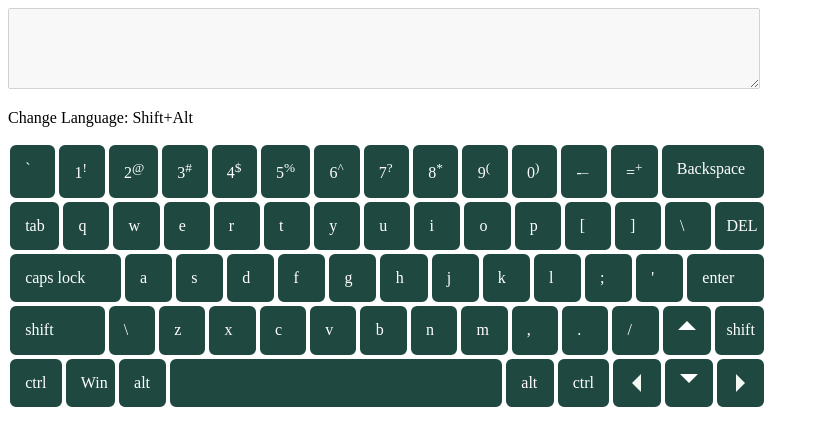
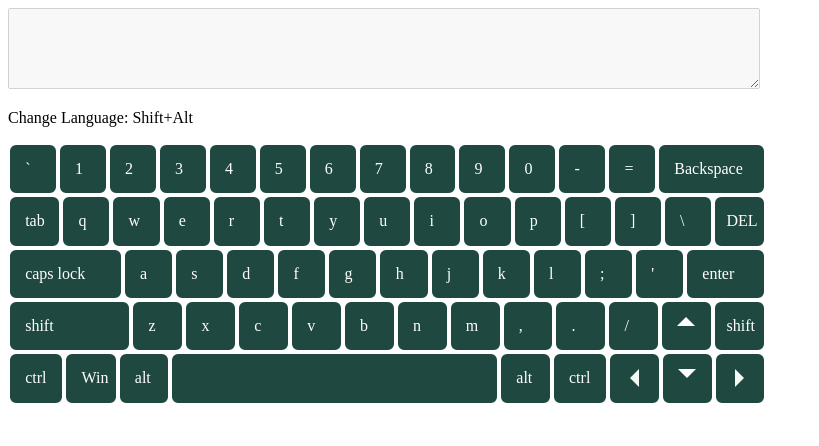
Before and after one commit to Ange1999/virtual-keyboard, a website built with webpack: page index.html in a window 1280 px wide. Shown: the whole page, without its empty margins (0-819 px from the left). Built offline with nearby package versions, Linux system fonts and the light colour scheme.

Commit message:
fix: number input functionality

```diff
--- a/src/css/style.css
+++ b/src/css/style.css
@@ -17,7 +17,7 @@
 }
 
 .space{
-width: 44%;
+width: 40%;
 border: 2px solid white;
 color: white;
 border-radius: 8px;
@@ -57,7 +57,7 @@ color: white;
     border: 2px solid white;
     color: white;
     padding: 2%;
-    width: 10%;
+    width: 12%;
     border-radius: 8px;
 }
 
--- a/src/keyboardMapping.js
+++ b/src/keyboardMapping.js
@@ -14,16 +14,18 @@ export default {
     40: { caps: '', lit: '', onShift: ' ' },
     91: { caps: 'Win', lit: 'Win', onShift: ' ' },
     46: { caps: 'DEL', lit: 'DEL', onShift: ' ' },
-    49: { caps: '', lit: '1', onShift: ' ' },
-    50: { caps: '', lit: '2', onShift: ' ' },
-    51: { caps: '', lit: '3', onShift: ' ' },
-    52: { caps: '', lit: '4', onShift: ' ' },
-    53: { caps: '', lit: '5', onShift: ' ' },
-    54: { caps: '', lit: '6', onShift: ' ' },
-    55: { caps: '', lit: '7', onShift: ' ' },
-    56: { caps: '', lit: '8', onShift: ' ' },
-    57: { caps: '', lit: '9', onShift: ' ' },
-    48: { caps: '', lit: '0', onShift: ' ' },
+    49: { caps: '1', lit: '1', onShift: ' ' },
+    50: { caps: '2', lit: '2', onShift: ' ' },
+    51: { caps: '3', lit: '3', onShift: ' ' },
+    52: { caps: '4', lit: '4', onShift: ' ' },
+    53: { caps: '5', lit: '5', onShift: ' ' },
+    54: { caps: '6', lit: '6', onShift: ' ' },
+    55: { caps: '7', lit: '7', onShift: ' ' },
+    56: { caps: '8', lit: '8', onShift: ' ' },
+    57: { caps: '9', lit: '9', onShift: ' ' },
+    48: { caps: '0', lit: '0', onShift: ' ' },
+    189: { caps: '-', lit: '-', onShift: '_' },
+    187: { caps: '=', lit: '=', onShift: '+' },
     65: { caps: 'A', lit: 'a', onShift: ' ' },
     66: { caps: 'B', lit: 'b', onShift: ' ' },
     67: { caps: 'C', lit: 'c', onShift: ' ' },
@@ -50,15 +52,15 @@ export default {
     88: { caps: 'X', lit: 'x', onShift: ' ' },
     89: { caps: 'Y', lit: 'y', onShift: ' ' },
     90: { caps: 'Z', lit: 'z', onShift: ' ' },
-    186: { caps: ':', lit: ';', onShift: ' ' },
-    188: { caps: '<', lit: ',', onShift: ' ' },
-    190: { caps: '>', lit: '.', onShift: ' ' },
-    191: { caps: '?', lit: '/', onShift: ' ' },
-    192: { caps: '~', lit: '`', onShift: ' ' },
-    219: { caps: '{', lit: '[', onShift: ' ' },
-    220: { caps: '/', lit: '&#92', onShift: ' ' },
-    221: { caps: ' }', lit: ']', onShift: ' ' },
-    222: { caps: '&#34', lit: '&#39', onShift: ' ' },
+    186: { caps: ';', lit: ';', onShift: ' ' },
+    188: { caps: ',', lit: ',', onShift: ' ' },
+    190: { caps: '.', lit: '.', onShift: ' ' },
+    191: { caps: '/', lit: '/', onShift: ' ' },
+    192: { caps: '`', lit: '`', onShift: ' ' },
+    219: { caps: '[', lit: '[', onShift: ' ' },
+    220: { caps: '\\', lit: '\\', onShift: ' ' },
+    221: { caps: ']', lit: ']', onShift: ' ' },
+    222: { caps: "'", lit: "'", onShift: ' ' },
   },
 
   ru: {
@@ -76,16 +78,16 @@ export default {
     91: { caps: 'Win', lit: 'Win', onShift: ' ' },
     46: { caps: 'DEL', lit: 'DEL', onShift: ' ' },
     32: { caps: ' ', lit: ' ', onShift: ' ' },
-    49: { caps: '!', lit: '1', onShift: ' ' },
-    50: { caps: '', lit: '2', onShift: ' ' },
-    51: { caps: '', lit: '3', onShift: ' ' },
-    52: { caps: '', lit: '4', onShift: ' ' },
-    53: { caps: '', lit: '5', onShift: ' ' },
-    54: { caps: '', lit: '6', onShift: ' ' },
-    55: { caps: '', lit: '7', onShift: ' ' },
-    56: { caps: '', lit: '8', onShift: ' ' },
-    57: { caps: '', lit: '9', onShift: ' ' },
-    48: { caps: '', lit: '0', onShift: ' ' },
+    49: { caps: '1', lit: '1', onShift: ' ' },
+    50: { caps: '2', lit: '2', onShift: ' ' },
+    51: { caps: '3', lit: '3', onShift: ' ' },
+    52: { caps: '4', lit: '4', onShift: ' ' },
+    53: { caps: '5', lit: '5', onShift: ' ' },
+    54: { caps: '6', lit: '6', onShift: ' ' },
+    55: { caps: '7', lit: '7', onShift: ' ' },
+    56: { caps: '8', lit: '8', onShift: ' ' },
+    57: { caps: '9', lit: '9', onShift: ' ' },
+    48: { caps: '0', lit: '0', onShift: ' ' },
     65: { caps: 'Ф', lit: 'ф', onShift: ' ' },
     66: { caps: 'И', lit: 'и', onShift: ' ' },
     67: { caps: 'С', lit: 'с', onShift: ' ' },
@@ -113,12 +115,14 @@ export default {
     89: { caps: 'Н', lit: 'н', onShift: ' ' },
     90: { caps: 'Я', lit: 'я', onShift: ' ' },
     186: { caps: 'Ж', lit: 'ж', onShift: ' ' },
+    189: { caps: '-', lit: '-', onShift: '_' },
+    187: { caps: '=', lit: '=', onShift: '+' },
     188: { caps: 'Б', lit: 'б', onShift: ' ' },
     190: { caps: 'Ю', lit: 'ю', onShift: ' ' },
-    191: { caps: ',', lit: '.', onShift: ' ' },
+    191: { caps: '.', lit: '.', onShift: ' ' },
     192: { caps: 'Ё', lit: 'ё', onShift: ' ' },
     219: { caps: 'Х', lit: 'х', onShift: ' ' },
-    220: { caps: '/', lit: '&#92', onShift: ' ' },
+    220: { caps: '\\', lit: '\\', onShift: ' ' },
     221: { caps: 'Ъ', lit: 'ъ', onShift: ' ' },
     222: { caps: 'Э', lit: 'э', onShift: ' ' },
   },
--- a/src/keyboardRenderer.js
+++ b/src/keyboardRenderer.js
@@ -9,18 +9,18 @@ function renderTextarea(oBody) {
 function keyboardRenderer(oBody, sLang, sSize) {
   oBody.insertAdjacentHTML('beforeend', `<div id ='${rootKeyboardId}'>
     <div class = "keyboardRow"><div class = "letter button" id="192">${keyboardMapping[sLang][192][sSize]}</div>
-    <div class = "letter button"><span>${keyboardMapping[sLang][49][sSize]}</span><sup>!</sup></div>
-    <div class = "letter button"><span>${keyboardMapping[sLang][50][sSize]}</span><sup>@</sup></div>
-    <div class = "letter button"><span>${keyboardMapping[sLang][51][sSize]}</span><sup>#</sup></div>
-    <div class = "letter button"><span>${keyboardMapping[sLang][52][sSize]}</span><sup>$</sup></div>
-    <div class = "letter button"><span>${keyboardMapping[sLang][53][sSize]}</span><sup>%</sup></div>
-    <div class = "letter button"><span>${keyboardMapping[sLang][54][sSize]}</span><sup>^</sup></div>
-    <div class = "letter button"><span>${keyboardMapping[sLang][55][sSize]}</span><sup>?</sup></div>
-    <div class = "letter button"><span>${keyboardMapping[sLang][56][sSize]}</span><sup>*</sup></div>
-    <div class = "letter button"><span>${keyboardMapping[sLang][57][sSize]}</span><sup>(</sup></div>
-    <div class = "letter button"><span>${keyboardMapping[sLang][48][sSize]}</span><sup>)</sup></div>
-    <div class = "letter button"><span>-</span><sup>_</sup></div>
-    <div class = "letter button"><span>=</span><sup>+</sup></div>
+    <div class = "letter button"  id = "49">${keyboardMapping[sLang][49][sSize]}</div>
+    <div class = "letter button" id = "50">${keyboardMapping[sLang][50][sSize]}</div>
+    <div class = "letter button"  id = "51">${keyboardMapping[sLang][51][sSize]}</div>
+    <div class = "letter button"  id = "52">${keyboardMapping[sLang][52][sSize]}</div>
+    <div class = "letter button"  id = "53">${keyboardMapping[sLang][53][sSize]}</div>
+    <div class = "letter button"  id = "54">${keyboardMapping[sLang][54][sSize]}</div>
+    <div class = "letter button"  id = "55">${keyboardMapping[sLang][55][sSize]}</div>
+    <div class = "letter button" id = "56">${keyboardMapping[sLang][56][sSize]}</div>
+    <div class = "letter button" id = "57">${keyboardMapping[sLang][57][sSize]}</div>
+    <div class = "letter button"  id = "48">${keyboardMapping[sLang][48][sSize]}</div>
+    <div class = "letter button" id = "189">${keyboardMapping[sLang][189][sSize]}</div>
+    <div class = "letter button" id = "187">${keyboardMapping[sLang][187][sSize]}</div>
     <div class = "button backspace" id = "8">${keyboardMapping.en[8][sSize]}</div>
     </div>
     <div class = "keyboardRow"><div class = "letter button" id = "9">${keyboardMapping.en[9][sSize]}</div>
@@ -41,7 +41,7 @@ function keyboardRenderer(oBody, sLang, sSize) {
     <div class = "letter button" id = "222">${keyboardMapping[sLang][222][sSize]}</div><div class = "button enter" id = "13">${keyboardMapping.en[13][sSize]}</div>
     </div>
     <div class = "keyboardRow"><div class = "button shift1" id = "16">${keyboardMapping.en[16][sSize]}</div>
-    <div class = "letter button" id = "220">${keyboardMapping[sLang][220][sSize]}</div><div class = "letter button" id = "90">${keyboardMapping[sLang][90][sSize]}</div>
+    <div class = "letter button" id = "90">${keyboardMapping[sLang][90][sSize]}</div>
     <div class = "letter button" id = "88">${keyboardMapping[sLang][88][sSize]}</div><div class = "letter button" id = "67">${keyboardMapping[sLang][67][sSize]}</div>
     <div class = "letter button" id = "86">${keyboardMapping[sLang][86][sSize]}</div><div class = "letter button" id = "66">${keyboardMapping[sLang][66][sSize]}</div>
     <div class = "letter button" id = "78">${keyboardMapping[sLang][78][sSize]}</div><div class = "letter button" id = "77">${keyboardMapping[sLang][77][sSize]}</div>
```
